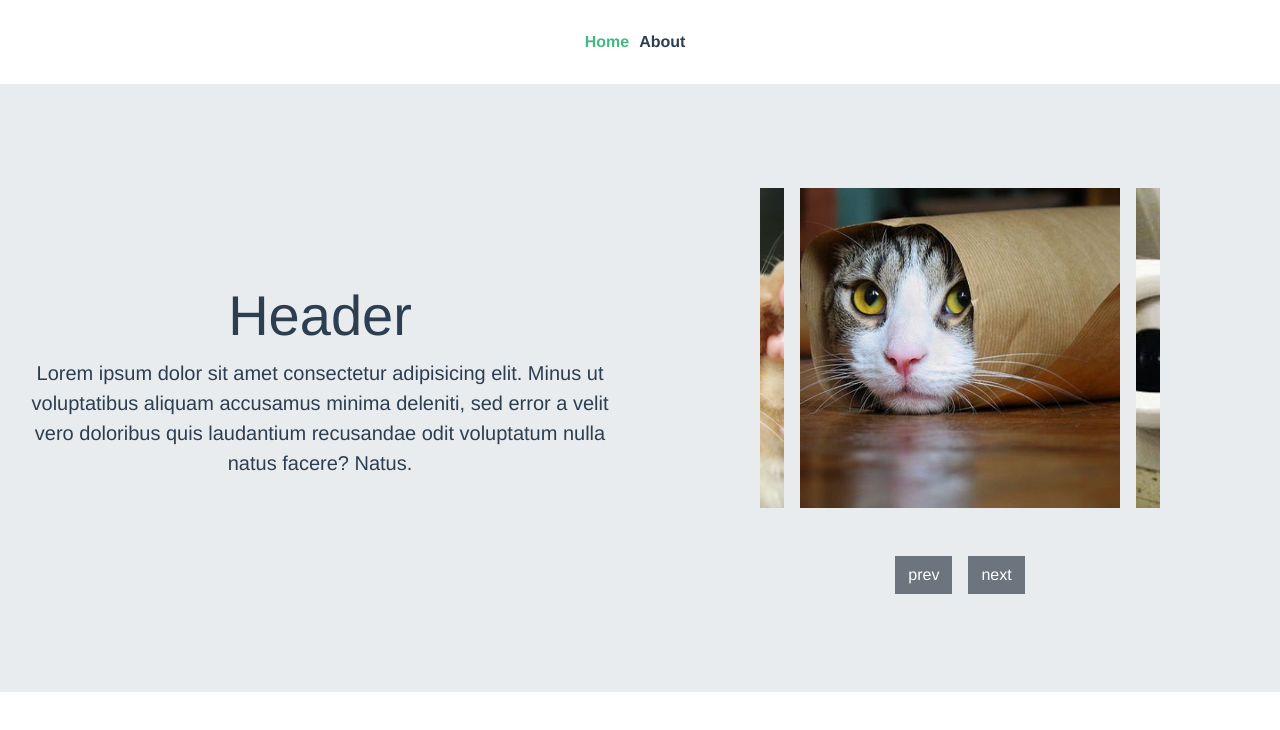
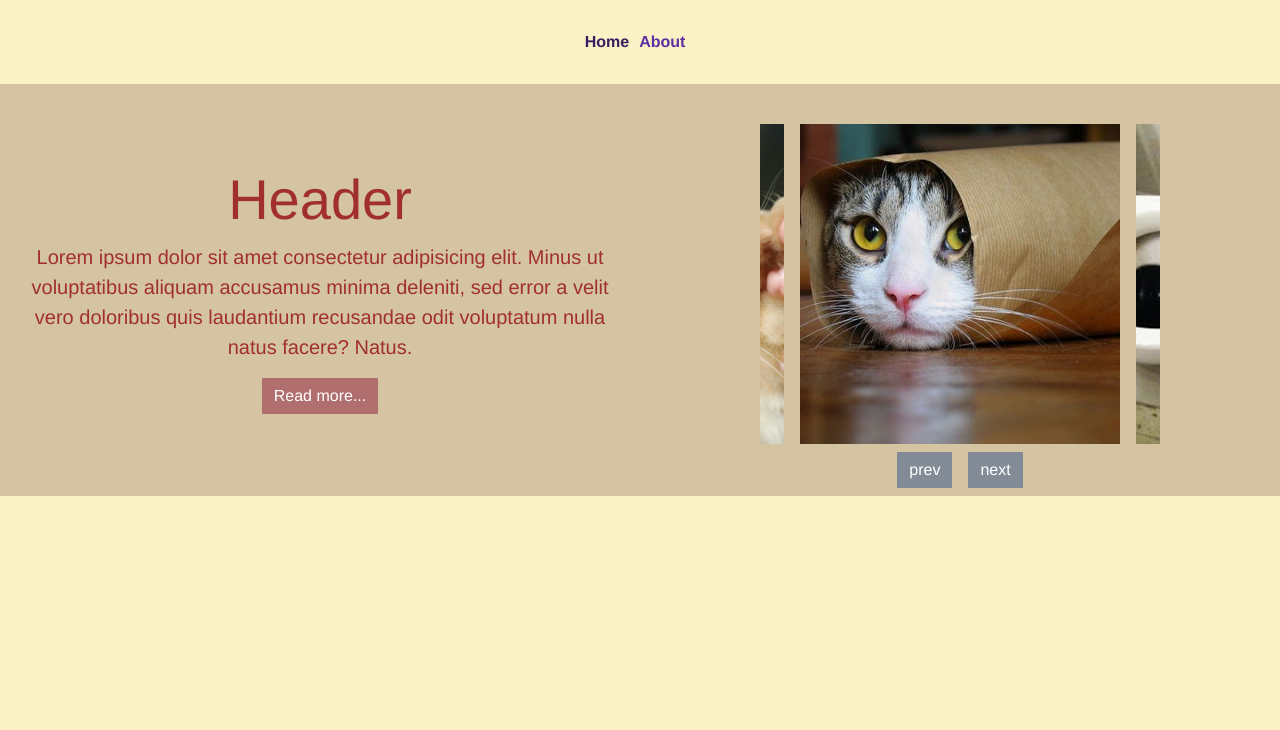
Before and after one commit to nathanielwheeler/nary-newsletter, a Vue app: page /#/ in a window 1280 px wide. Shown: the top 730 px of the page. Built offline with nearby package versions, Linux system fonts and the light colour scheme.

Commit message:
Routing and blog structure

```diff
--- a/public/index.html
+++ b/public/index.html
@@ -11,7 +11,7 @@
   <title>nary-newsletter</title>
 </head>
 
-<body>
+<body style="color: #a12f2f; background: #fbf1c7;">
   <noscript>
     <strong>We're sorry but nary-newsletter doesn't work properly without JavaScript enabled. Please enable it to
       continue.</strong>
--- a/src/App.vue
+++ b/src/App.vue
@@ -33,6 +33,23 @@ export default {
 	-webkit-font-smoothing: antialiased;
 	-moz-osx-font-smoothing: grayscale;
 	text-align: center;
-	color: #2c3e50;
+}
+
+/* custom button styling */
+.btn-primary {
+	/* background: #746eb1; */
+	background: #b16e6e;
+	border: 0;
+}
+.btn-primary:hover {
+	/* background: #5b54af; */
+	background: #af5454;
+}
+.btn-secondary {
+	background: #838c96;
+	border: 0;
+}
+.btn-secondary:hover {
+	background: #6a7179;
 }
 </style>
--- a/src/components/Carousel.vue
+++ b/src/components/Carousel.vue
@@ -1,6 +1,6 @@
 <template>
 	<div class="carousel-view">
-		<transition-group name="carousel" class="carousel" tag="div">
+		<transition-group name="carousel" class="my-carousel" tag="div">
 			<div v-for="(slide, index) in slides" class="slide" :key="slide.id">
 				<img class="slide__image" :src="slide.imgLink" />
 			</div>
@@ -67,12 +67,12 @@ html {
 	margin: 0;
 }
 .carousel-view {
-	height: 60vh;
+	max-height: 75vh;
 	display: flex;
 	flex-direction: column;
 	align-items: center;
 }
-.carousel {
+.my-carousel {
 	display: flex;
 	justify-content: center;
 	align-items: center;
@@ -105,6 +105,7 @@ html {
 }
 .carousel-controls {
 	margin: 0;
+	margin-top: -40px;
 }
 .btn {
 	margin: 0.5em;
--- /dev/null
+++ b/src/components/Homesplash.vue
@@ -0,0 +1,43 @@
+<template>
+	<div class="homesplash">
+		<div class="container-fluid">
+			<div class="row align-items-center">
+				<div class="col-12 col-md-6 order-1 order-md-2">
+					<carousel />
+				</div>
+				<div class="col-12 col-md-6 order-2 order-md-1">
+					<h3 class="display-4">Header</h3>
+					<p
+						class="lead"
+					>Lorem ipsum dolor sit amet consectetur adipisicing elit. Minus ut voluptatibus aliquam accusamus minima deleniti, sed error a velit vero doloribus quis laudantium recusandae odit voluptatum nulla natus facere? Natus.</p>
+					<button class="btn btn-primary">Read more...</button>
+				</div>
+			</div>
+		</div>
+	</div>
+</template>
+
+
+<script>
+import Carousel from "./Carousel.vue";
+
+export default {
+	name: "homesplash",
+
+	components: { Carousel },
+	props: {},
+
+	data() {
+		return {};
+	},
+	computed: {},
+	methods: {}
+};
+</script>
+
+
+<style scoped>
+.homesplash {
+	background: #d5c4a1;
+}
+</style>
--- a/src/components/Navigation.vue
+++ b/src/components/Navigation.vue
@@ -41,11 +41,11 @@ export default {
 
 .navigation a {
 	font-weight: bold;
-	color: #2c3e50;
+	color: #5e2fa1;
 	margin-right: 10px;
 }
 
 .navigation a.router-link-exact-active {
-	color: #42b983;
+	color: #381d5f;
 }
 </style>
--- a/src/router/index.js
+++ b/src/router/index.js
@@ -2,6 +2,8 @@ import Vue from 'vue'
 import VueRouter from 'vue-router'
 // @ts-ignore
 import Home from '../views/Home.vue'
+// @ts-ignore
+import BlogPost from '../views/BlogPost.vue'
 
 Vue.use(VueRouter)
 
@@ -14,13 +16,25 @@ const routes = [
 	{
 		path: '/about',
 		name: 'about',
-		// route level code-splitting
-		// this generates a separate chunk (about.[hash].js) for this route
-		// which is lazy-loaded when the route is visited.
-		component: function () {
+		component: function () { // lazy-loaded
 			// @ts-ignore
 			return import(/* webpackChunkName: "about" */ '../views/About.vue')
 		}
+	},
+	{
+		path: '/blog/latest',
+		name: 'latest-blog-post',
+		props: true,
+		component: function () { // lazy-loaded
+			// @ts-ignore
+			return import(/* webpackChunkName: "latest-blog-post" */ '../views/LatestBlogPost')
+		}
+	},
+	{
+		path: '/blog/:id',
+		name: 'blog-post',
+		props: true,
+		component: BlogPost
 	}
 ]
 
--- /dev/null
+++ b/src/views/BlogPost.vue
@@ -0,0 +1,23 @@
+<template>
+	<div class="blog-post"></div>
+</template>
+
+
+<script>
+export default {
+	name: "blog-post",
+
+	components: {},
+	props: {},
+
+	data() {
+		return {};
+	},
+	computed: {},
+	methods: {}
+};
+</script>
+
+
+<style scoped>
+</style>
--- a/src/views/Home.vue
+++ b/src/views/Home.vue
@@ -1,31 +1,17 @@
 <template>
 	<div class="home">
-		<div class="jumbotron jumbotron-fluid">
-			<div class="container-fluid">
-				<div class="row align-items-center">
-					<div class="col-12 col-md-6 order-1 order-md-2">
-						<carousel />
-					</div>
-					<div class="col-12 col-md-6 order-2 order-md-1">
-						<h3 class="display-4">Header</h3>
-						<p
-							class="lead"
-						>Lorem ipsum dolor sit amet consectetur adipisicing elit. Minus ut voluptatibus aliquam accusamus minima deleniti, sed error a velit vero doloribus quis laudantium recusandae odit voluptatum nulla natus facere? Natus.</p>
-					</div>
-				</div>
-			</div>
-		</div>
+		<homesplash />
 	</div>
 </template>
 
 
 <script>
-import Carousel from "../components/Carousel.vue";
+import Homesplash from "../components/Homesplash.vue";
 
 export default {
 	name: "home",
 
-	components: { Carousel },
+	components: { Homesplash },
 	props: {},
 
 	data() {
--- /dev/null
+++ b/src/views/LatestBlogPost.vue
@@ -0,0 +1,23 @@
+<template>
+	<div class="latest-blog-post"></div>
+</template>
+
+
+<script>
+export default {
+	name: "latest-blog-post",
+
+	components: {},
+	props: {},
+
+	data() {
+		return {};
+	},
+	computed: {},
+	methods: {}
+};
+</script>
+
+
+<style scoped>
+</style>
```
